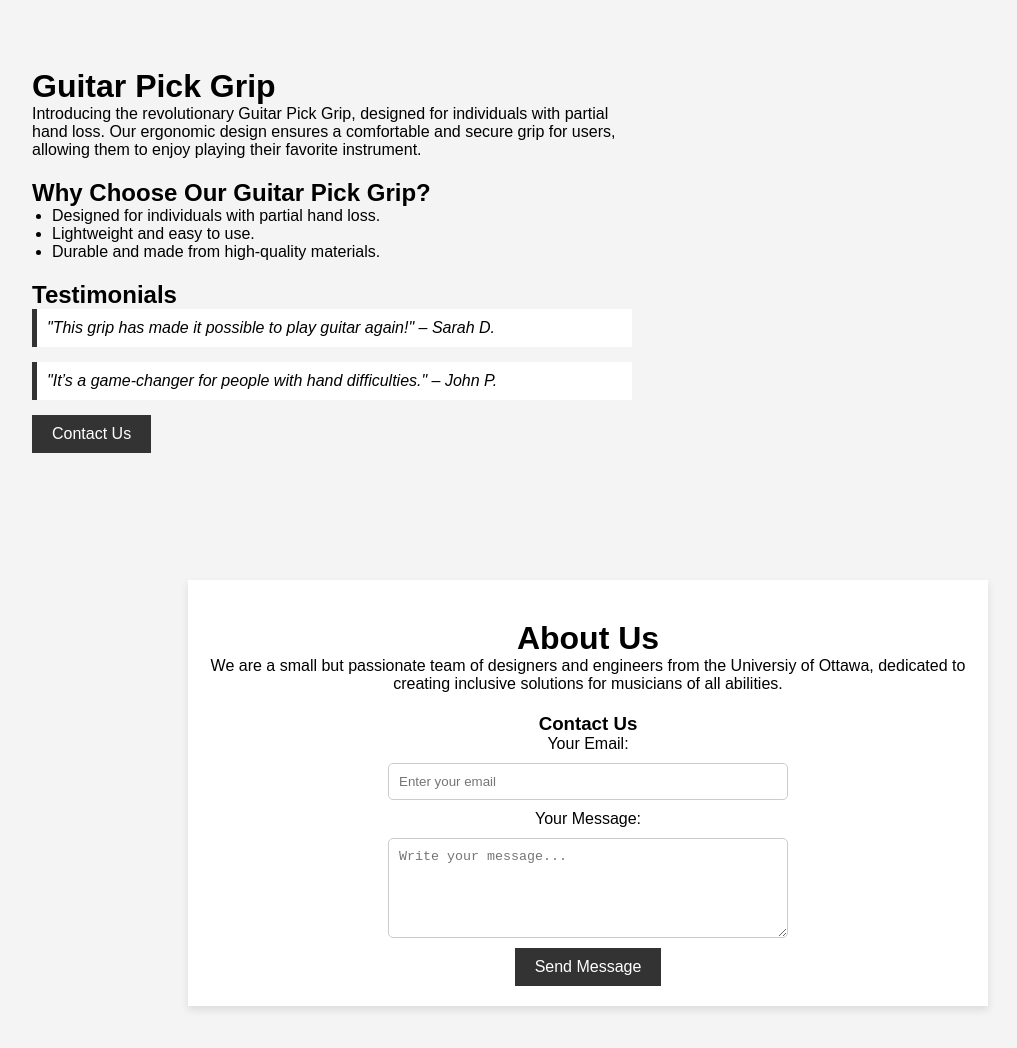
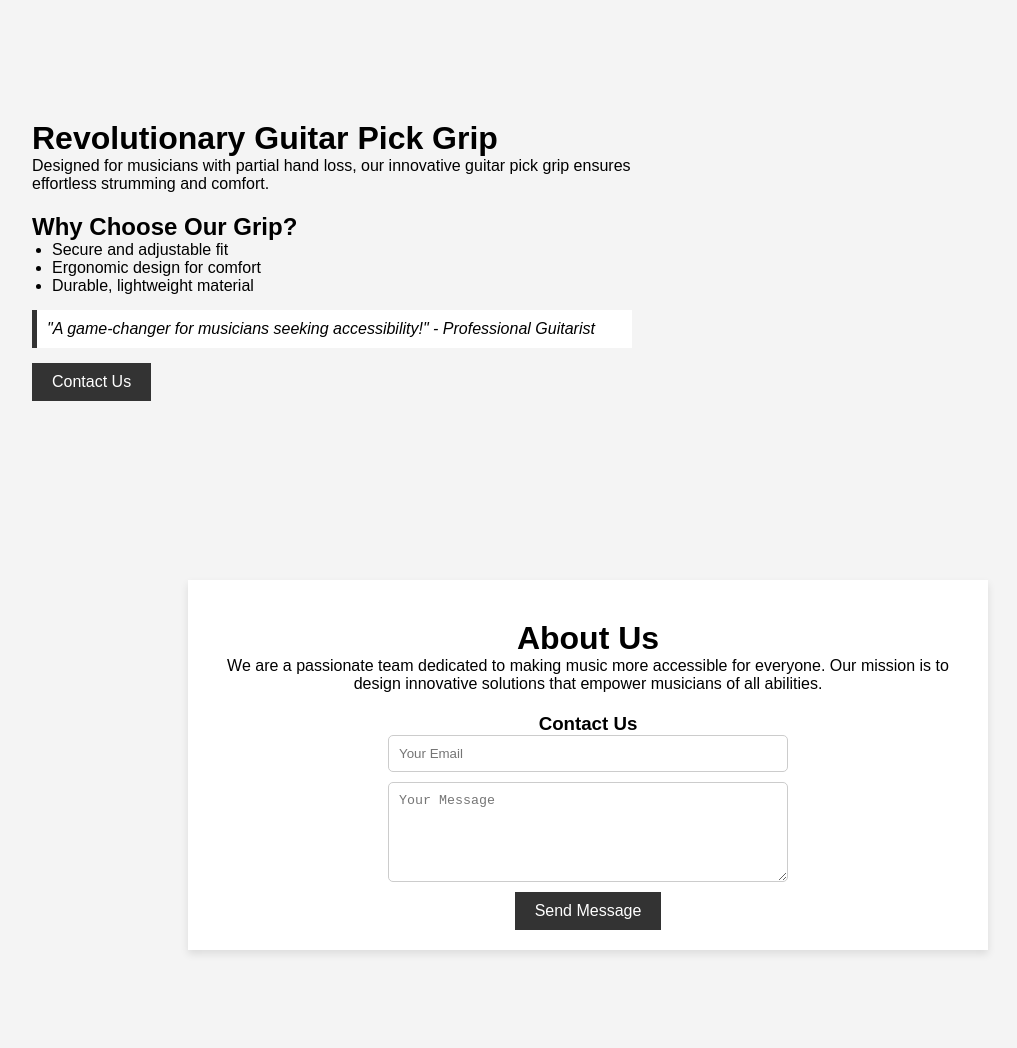
Before and after one commit to antonio-mk/Guitar_Pick_website, a plain HTML site: page index.html in a window 1280 px wide. Shown: the whole page, without its empty margins (52-1069 px from the left). Drawn offline with nearby package versions, Linux system fonts and the light colour scheme; some packages are replaced by stand-ins of ours; a script that the page names is missing.

Commit message:
Update index.html

```diff
--- a/index.html
+++ b/index.html
@@ -5,59 +5,56 @@
     <meta name="viewport" content="width=device-width, initial-scale=1.0">
     <title>Guitar Pick Grip</title>
     <link rel="stylesheet" href="style.css">
+    <script type="module" src="https://unpkg.com/@google/model-viewer@latest/dist/model-viewer.min.js"></script>
 </head>
 <body>
 
+    <!-- Main Section -->
     <div class="container">
-    <!-- Content on the Left -->
-    <div class="content" id="home">
-      <h1>Guitar Pick Grip</h1>
-      <p>Introducing the revolutionary Guitar Pick Grip, designed for individuals with partial hand loss.
-         Our ergonomic design ensures a comfortable and secure grip for users, allowing them to enjoy playing their favorite instrument.</p>
+        <div class="content">
+            <h1>Revolutionary Guitar Pick Grip</h1>
+            <p>Designed for musicians with partial hand loss, our innovative guitar pick grip ensures effortless strumming and comfort.</p>
 
-      <h2>Why Choose Our Guitar Pick Grip?</h2>
+            <h2>Why Choose Our Grip?</h2>
             <ul>
-        <li>Designed for individuals with partial hand loss.</li>
-        <li>Lightweight and easy to use.</li>
-        <li>Durable and made from high-quality materials.</li>
+                <li>Secure and adjustable fit</li>
+                <li>Ergonomic design for comfort</li>
+                <li>Durable, lightweight material</li>
             </ul>
 
-      <h2>Testimonials</h2>
-      <blockquote>"This grip has made it possible to play guitar again!" – Sarah D.</blockquote>
-      <blockquote>"It’s a game-changer for people with hand difficulties." – John P.</blockquote>
+            <blockquote>"A game-changer for musicians seeking accessibility!" - Professional Guitarist</blockquote>
 
             <button class="button" onclick="scrollToAbout()">Contact Us</button>
         </div>
 
-    <!-- 3D Model on the Right -->
+        <!-- 3D Model -->
         <div class="model-container">
-      <model-viewer id="guitarModel" src="assets/finalV5.glb" alt="3D model of guitar pick grip"
-        auto-rotate camera-controls scale="1 1 1"
-        camera-orbit="0deg 75deg 4m"
-        field-of-view="25deg">
-      </model-viewer>
+            <model-viewer src="finalV5.stl"
+                          alt="3D model of the guitar pick grip"
+                          auto-rotate
+                          camera-controls
+                          style="background-color: transparent;"></model-viewer>
         </div>
     </div>
 
     <!-- About Us Section -->
-  <section id="about">
+    <div id="about">
         <h2>About Us</h2>
-    <p>We are a small but passionate team of designers and engineers from the Universiy of Ottawa, dedicated to creating inclusive solutions for musicians of all abilities.</p>
+        <p>We are a passionate team dedicated to making music more accessible for everyone. Our mission is to design innovative solutions that empower musicians of all abilities.</p>
 
         <h3>Contact Us</h3>
         <form>
-      <label for="email">Your Email:</label>
-      <input type="email" id="email" placeholder="Enter your email" required>
+            <input type="email" placeholder="Your Email" required>
+            <textarea placeholder="Your Message" required></textarea>
+            <button class="button" type="submit">Send Message</button>
+        </form>
+    </div>
 
-      <label for="message">Your Message:</label>
-      <textarea id="message" placeholder="Write your message..." required></textarea>
+    <script>
+        function scrollToAbout() {
+            document.getElementById("about").scrollIntoView({ behavior: "smooth" });
+        }
+    </script>
 
-      <button type="submit" class="button">Send Message</button>
-    </form>
-  </section>
-
-  <!-- Include model-viewer -->
-  <script type="module" src="https://cdn.jsdelivr.net/npm/@google/model-viewer@2.0.1/dist/model-viewer.js"></script>
-  <script src="script.js"></script>
 </body>
 </html>
```
Lines whose indentation alone changed are shown as unchanged.
